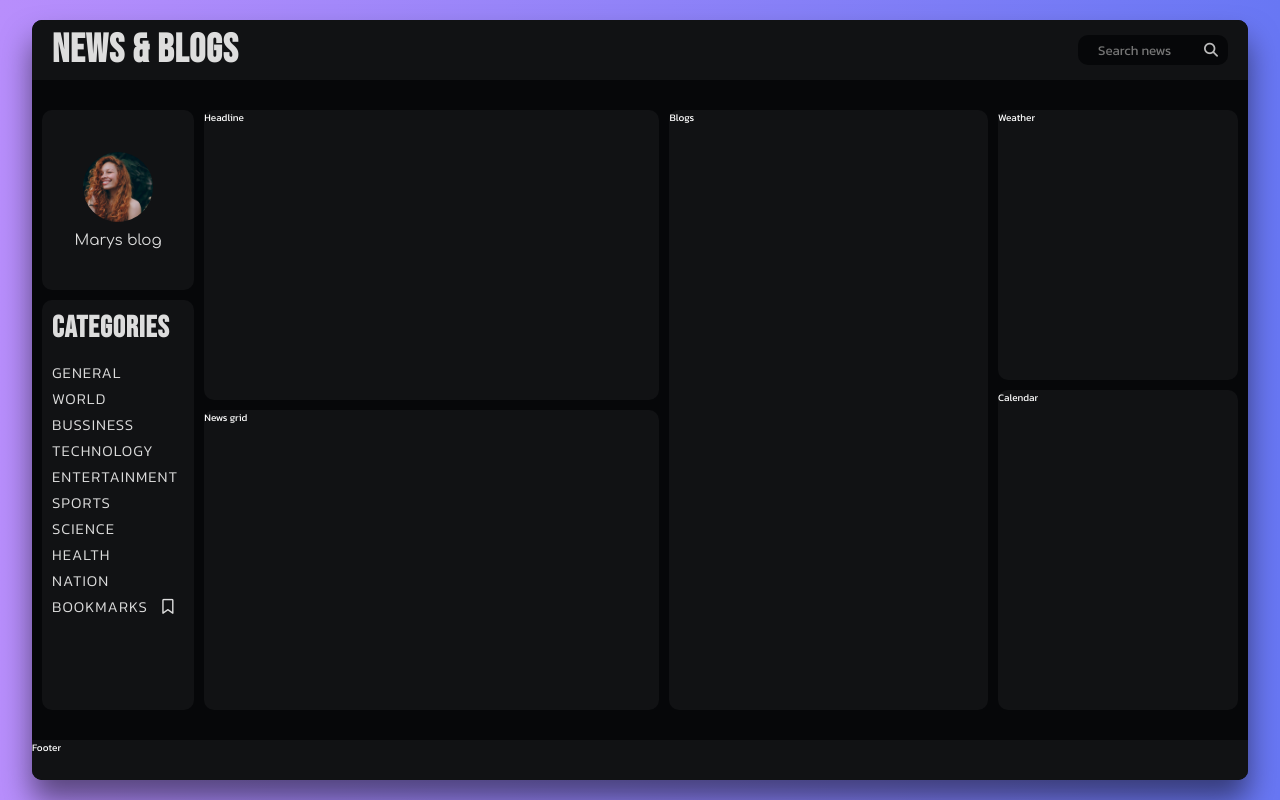
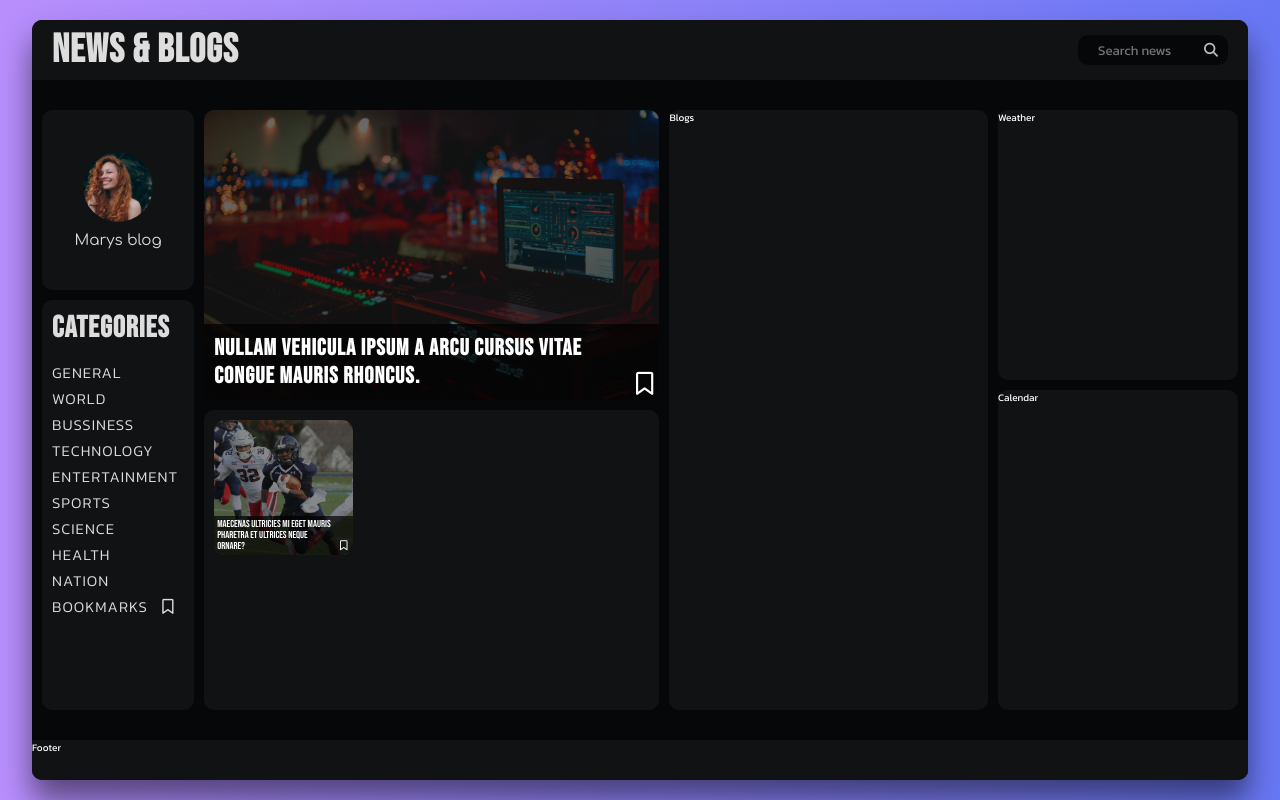
Before and after one commit to neuromagus/news_and_blogs, a React (Vite) app: page / in a window 1280 px wide. Built offline with nearby package versions, Linux system fonts and the light colour scheme.

Commit message:
added styles for news

```diff
--- a/src/App.tsx
+++ b/src/App.tsx
@@ -5,6 +5,7 @@ import { Weather } from "./Components/Weather"
 import { Header } from "./Components/Header"
 import "./app.css"
 import { Navbar } from "./Components/Navbar"
+import { NewsItem } from "./Components/NewsItem"
 
 
 export const App = () => {
@@ -15,8 +16,17 @@ export const App = () => {
                 <div className="content">
                     <Navbar />
                     <div className="news">
-                        <div className="news-headline">Headline</div>
-                        <div className="news-grid">News grid</div>
+                        <div className="news-headline">
+                            <img alt="Headline image" src="/public/images/tech.jpg" />
+                            <h2 className="news-headline-title">
+                                Nullam vehicula ipsum a arcu cursus vitae congue mauris rhoncus.
+                                <i className="fa-regular fa-bookmark bookmark"></i>
+                            </h2>
+                        </div>
+                        <div className="news-grid">
+
+                            <NewsItem />
+                        </div>
                     </div>
                     <div className="blogs">
                         <Blogs />
--- /dev/null
+++ b/src/Components/NewsItem.tsx
@@ -0,0 +1,13 @@
+import "./newsitem.css"
+
+export const NewsItem = () => {
+    return (
+        <div className="news-grid-item">
+            <img alt="image item" src="/public/images/sports.jpg" />
+            <h3 className="">
+                Maecenas ultricies mi eget mauris pharetra et ultrices neque ornare?
+                <i className="fa-regular fa-bookmark bookmark"></i>
+            </h3>
+        </div>
+    )
+}
--- /dev/null
+++ b/src/Components/newsitem.css
@@ -0,0 +1,37 @@
+.news-grid-item {
+    width: 100%;
+    height: 100%;
+    min-height: 10rem;
+    border-radius: 1rem;
+    position: relative;
+}
+
+.news-grid-item img {
+    width: 100%;
+    height: 100%;
+    display: block;
+    object-fit: cover;
+    border-radius: 1rem;
+    opacity: 0.5;
+}
+
+.news-grid-item h3 {
+    position: absolute;
+    bottom: 0;
+    left: 0;
+    padding: 0.3rem 1.7rem 0.3rem 0.3rem;
+    font-family: "Bebas Neue", sans-serif;
+    font-weight: 300;
+    font-size: 1rem;
+    line-height: 1.1rem;
+    background-color: rgba(0, 0, 0, 0.7);
+    width: 100%;
+    border-radius: 0 0 1rem 1rem;
+}
+
+.bookmark {
+    position: absolute;
+    bottom: 0.5rem;
+    right: 0.5rem;
+    cursor: pointer;
+}
--- a/src/app.css
+++ b/src/app.css
@@ -36,6 +36,15 @@
     background-color: #111214;
     border-radius: 1rem;
     margin-bottom: 1rem;
+    position: relative;
+}
+
+.news-headline img {
+    height: 100%;
+    width: 100%;
+    object-fit: cover;
+    opacity: 0.4;
+    border-radius: 1rem;
 }
 
 .news-grid {
@@ -43,6 +52,13 @@
     height: 50%;
     background-color: #111214;
     border-radius: 1rem;
+    display: grid;
+    grid-template-columns: repeat(3, 1fr);
+    grid-template-rows: repeat(2, 1fr);
+    gap: 1rem;
+    padding: 1rem;
+    justify-content: center;
+    align-items: center;
 }
 
 .blogs {
@@ -58,3 +74,24 @@
     flex-direction: column;
     row-gap: 1rem;
 }
+
+.news-headline-title {
+    width: 100%;
+    position: absolute;
+    bottom: 0;
+    left: 0;
+    padding: 1rem 4rem 1rem 1rem;
+    font-family: "Bebas Neue", sans-serif;
+    font-size: clamp(1.5rem, 1.8cqi, 3rem);
+    letter-spacing: 0.1rem;
+    color: #fff;
+    background-color: rgba(0, 0, 0, .7);
+    border-radius: 0 0 1rem 1rem;
+}
+
+.bookmark {
+    position: absolute;
+    bottom: 1rem;
+    right: 1rem;
+    cursor: pointer;
+}
```
